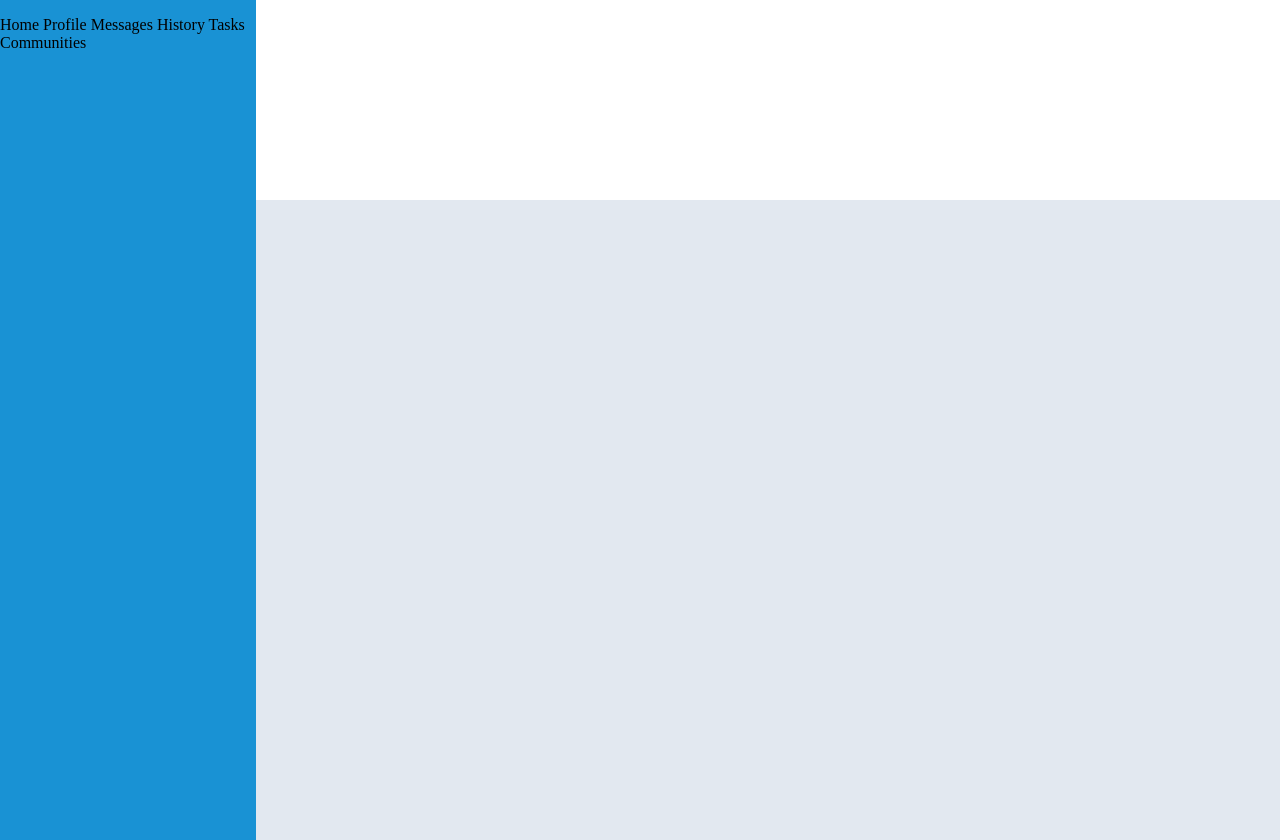
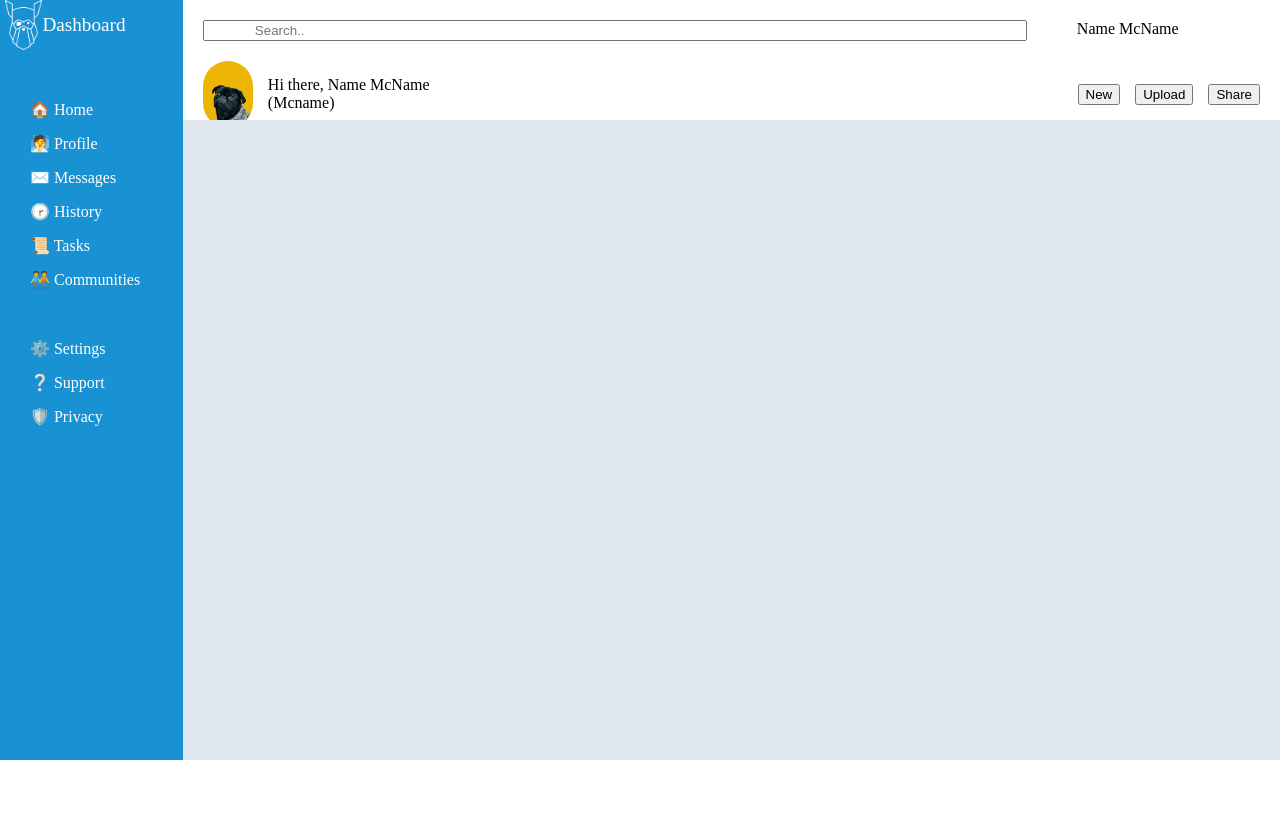
Before and after one commit to luvie23/basic-dashboard, a plain HTML site: page index.html in a window 1280 px wide. After the commit the page ends 800 px from the top, so only its background shows below. Drawn offline with Linux system fonts and the light colour scheme.

Commit message:
layout header

```diff
--- a/index.html
+++ b/index.html
@@ -1,4 +1,8 @@
 <!DOCTYPE html>
+
+<!--
+    img - https://unsplash.com/photos/Mv9hjnEUHR4?utm_source=unsplash&utm_medium=referral&utm_content=creditShareLink
+-->
 <html lang="en">
 <head>
     <meta charset="UTF-8">
@@ -11,18 +15,34 @@
 <body>
     <div id="main-grid">
         <div id="dashboard" class="main-grid-items">
-            <figure id="logo"></figure>
+            <div id="logo-link"><img  src="./imgs/logo.png" id="logo"> Dashboard </div>
             <section id="options">
-                <span>Home</span>
-                <span>Profile</span>
-                <span>Messages</span>
-                <span>History</span>
-                <span>Tasks</span>
-                <span>Communities</span>
+                <span>🏠 Home</span>
+                <span>🧖 Profile</span>
+                <span>✉️ Messages</span>
+                <span>🕝 History</span>
+                <span>📜 Tasks</span>
+                <span>🧑‍🤝‍🧑 Communities</span>
             </section>
-            <section id="help"></section>
+            <section id="help">
+                <span>⚙️ Settings</span>
+                <span>❔ Support</span>
+                <span>🛡️ Privacy</span>
+            </section>
         </div>
         <header id="header" class="main-grid-items">
+            <nav>
+                <input type="text" placeholder="Search.." id="search-bar">
+                <div id="profile">Name McName</div>
+            </nav>
+
+            <div id="below-nav">
+                <img src="./imgs/profiile.jpg" id="profile-pic">
+                <div id="greeting">Hi there, Name McName (Mcname)</div>
+                <button id="new" class="header-button">New</button>
+                <button id="Upload" class="header-button">Upload</button>
+                <button id="share" class="header-button">Share</button>
+            </div>
 
         </header>
         <div id="main-content" class="main-grid-items">
--- a/styles.css
+++ b/styles.css
@@ -5,19 +5,88 @@ body{
 
 #main-grid{
     display: grid;
-    grid-template-columns: 1fr 4fr ;
+    grid-template-columns: 1fr 6fr ;
 
 }
 
 #dashboard{
+    color: #FFFFFF;
     grid-row: 1/3;
     background-color: #1992D4;
+    display: flex;
+    flex-direction: column;
+    gap: 50px;
+
+}
+
+#logo-link{
+    display: flex;
+    align-items: center;
+    margin-left: 5px;
+    font-size: larger;
+    margin-right: 10px;
+}
+
+#logo{
+    height: 50px;
+    width: auto;
+
+}
+
+#options{
+    display: flex;
+    flex-direction: column;
+    justify-content: baseline;
+    gap: 15px;
+    margin-left: 30px;
+    margin-right: 10px;
+}
+
+#help{
+    display: flex;
+    flex-direction: column;
+    justify-content: baseline;
+    gap: 15px;
+    margin-left: 30px;
 }
 
 
 #header{
-    height: 200px;
+    display: flex;
+    height: 10vh;
     background-color: #FFFFFF;
+    flex-direction: column;
+    margin: 20px;
+}
+
+nav{
+    display:    flex;
+    padding-bottom: 20px;
+
+}
+#search-bar{
+    padding-left: 50px;
+    width:  60vw;
+    margin-right: 50px;
+}
+
+#below-nav{
+    display: flex;
+    gap:15px;
+    align-items: center;
+
+    margin:  0;
+    padding: 0;
+}
+
+#profile-pic{
+    width: 50px;
+    height: auto;
+    border-radius: 360px;
+}
+
+#greeting{
+    padding-right: 45vw;
 }
 
 #main-content{
```
Also changed, not shown: imgs/logo.png (added), imgs/profiile.jpg (added).
